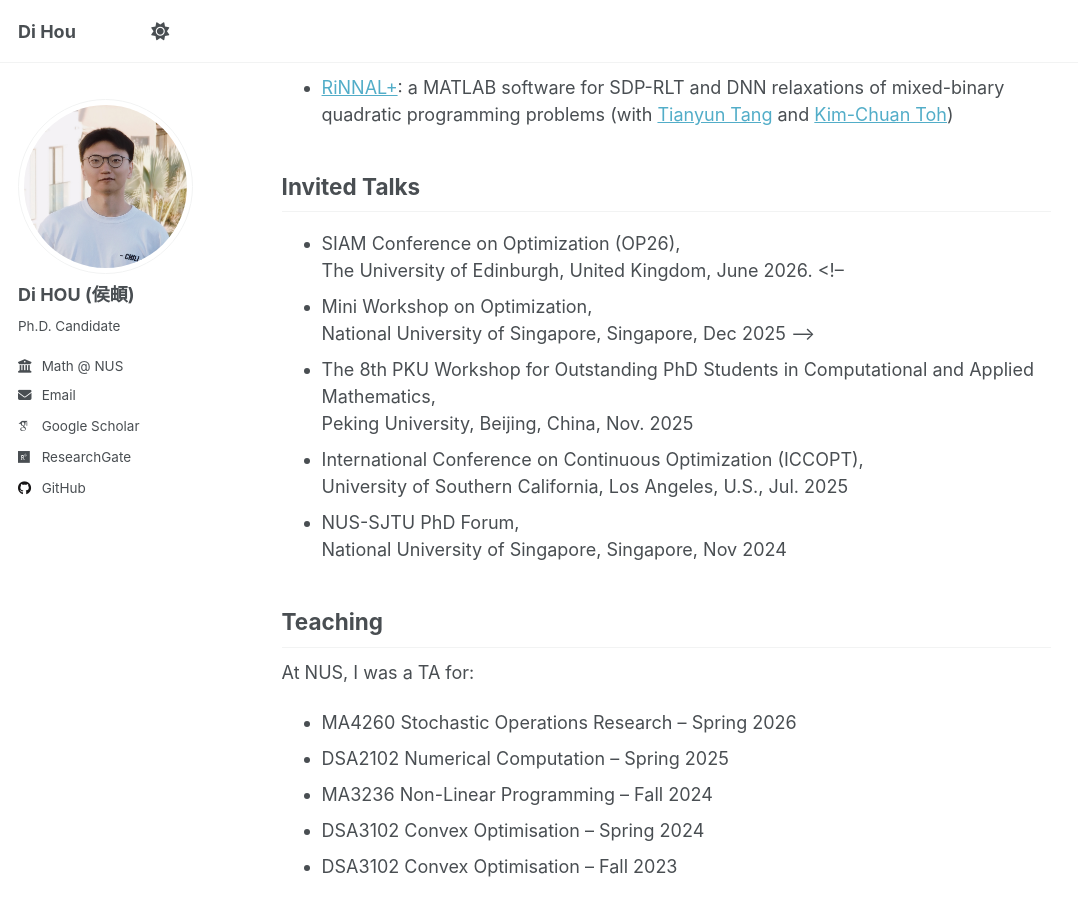
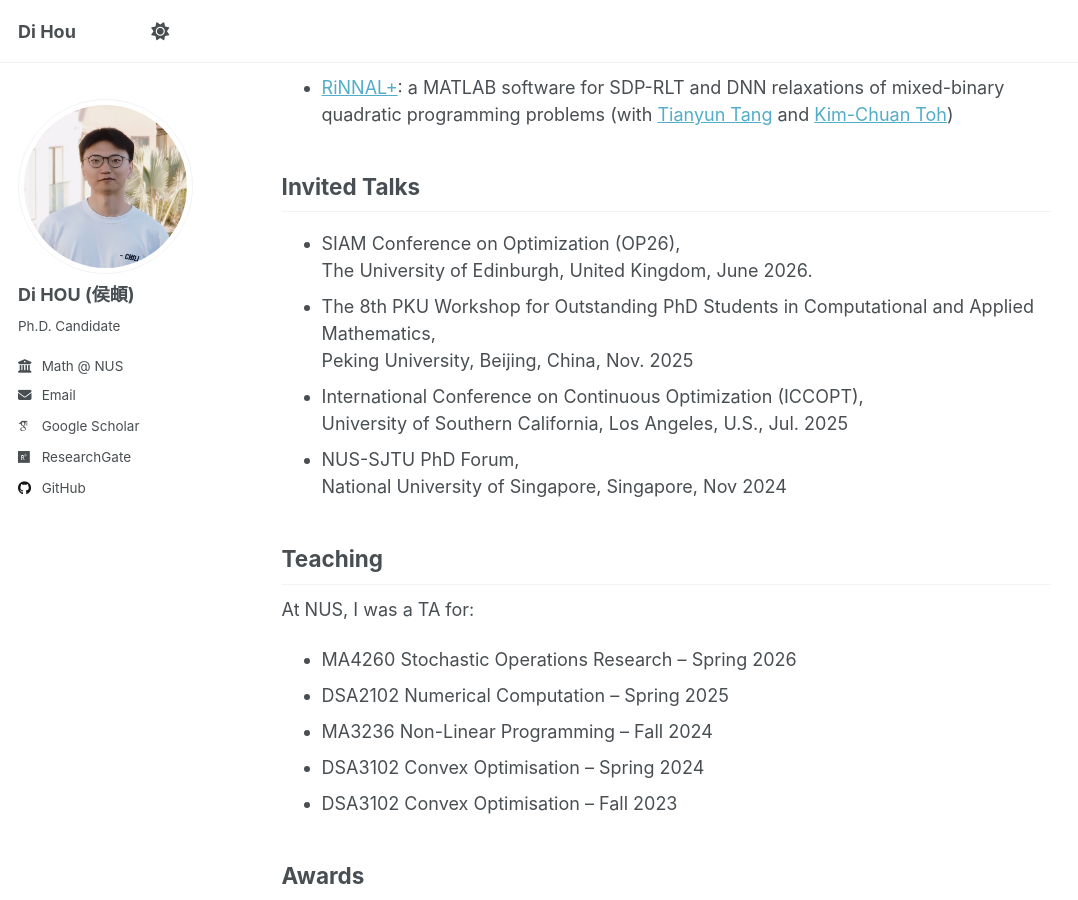
Before and after one commit to HouDiOpt/HouDiOpt.github.io, a Jekyll site: the page built from _pages/about.md, in a window 1280 px wide and 900 px high, scrolled down 1294 px. Shown: the whole window, without its empty margins (0-1078 px from the left). Built offline with Jekyll 4.4.1, drawn with Linux system fonts in a browser that asks for light colours; some web fonts are replaced; a script that is not in the unit is left out.

Commit message:
Remove mini workshop on optimization from about page
Removed a mini workshop entry from the invited talks section.

```diff
--- a/_pages/about.md
+++ b/_pages/about.md
@@ -58,10 +58,6 @@ Invited Talks
 ------
 - SIAM Conference on Optimization (OP26),
   <br>The University of Edinburgh, United Kingdom, June 2026.
-<!--
-- Mini Workshop on Optimization,
-  <br>National University of Singapore, Singapore, Dec 2025
-  -->
 - The 8th PKU Workshop for Outstanding PhD Students in Computational and Applied Mathematics,
   <br>Peking University, Beijing, China, Nov. 2025
 - International Conference on Continuous Optimization (ICCOPT),
```
